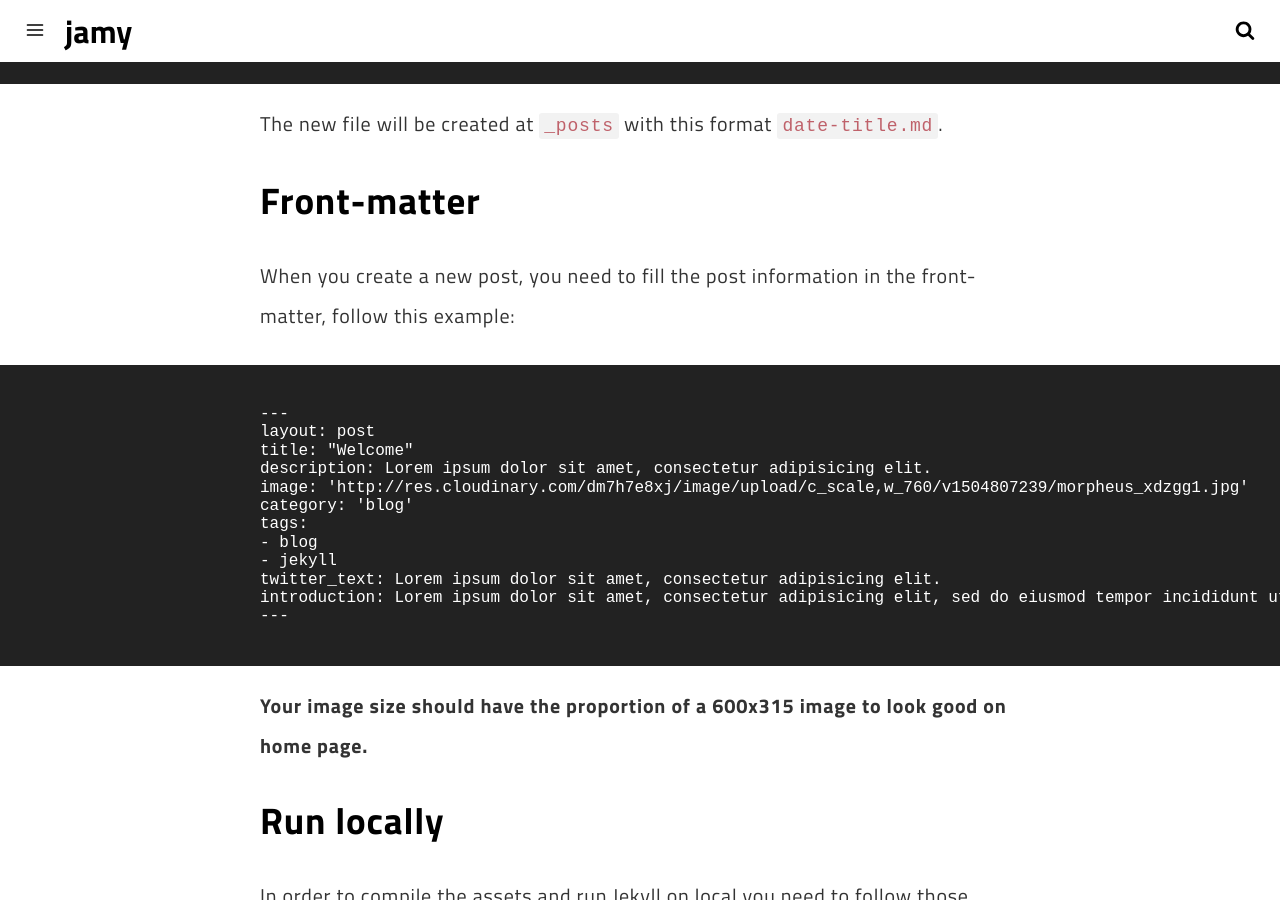
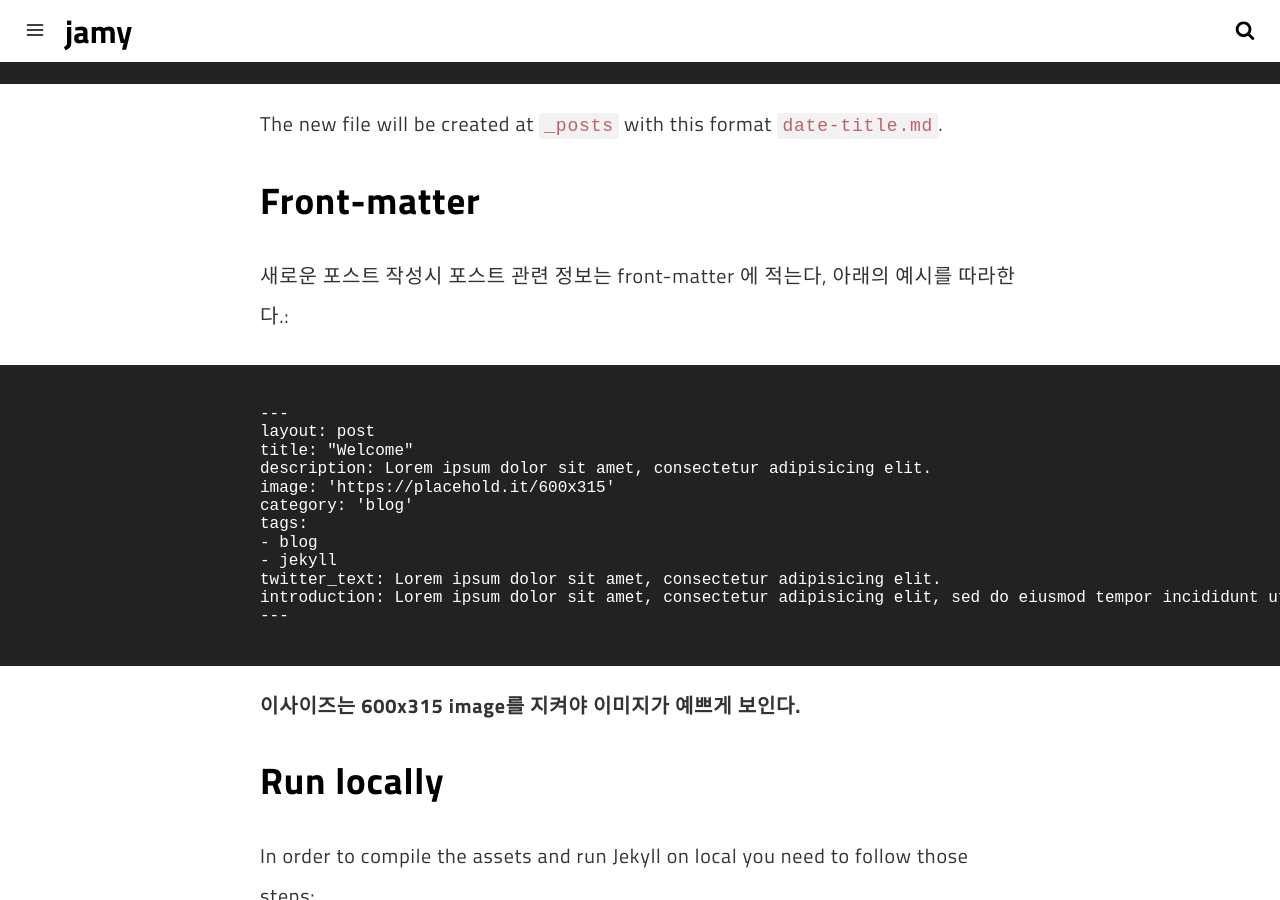
Before and after one commit to crazyjamy/crazyjamy.github.io, a Jekyll site: the page built from Tips.md, in a window 1280 px wide and 900 px high, scrolled down 6781 px. Built offline with Jekyll 4.4.1, drawn with Linux system fonts in a browser that asks for light colours; our own code applies the rules of GitHub Pages for plain Markdown files; some of the changed text lies outside the part shown.

Commit message:
Update Tips.md

````diff
--- a/Tips.md
+++ b/Tips.md
@@ -1,4 +1,4 @@
-## 설정 관련 문서
+## 사이트 설정 관련
 
 아래의 문서에서  사이트 설정이 가능하다.`_config.yml`
 
@@ -28,7 +28,7 @@ medium_username: medium_username
 
 ## 색상 설정 관련
 
-All color variables are in [src/styl/_variables.styl](src/styl/_variables.styl).
+아래의 문서에서  사이트 설정이 가능하다. [src/styl/_variables.styl](src/styl/_variables.styl).
 
 Default colors:
 
@@ -64,14 +64,14 @@ The new file will be created at `_posts` with this format `date-title.md`.
 
 ## Front-matter
 
-When you create a new post, you need to fill the post information in the front-matter, follow this example:
+새로운 포스트 작성시 포스트 관련 정보는 front-matter 에 적는다, 아래의 예시를 따라한다.:
 
 ```
 ---
 layout: post
 title: "Welcome"
 description: Lorem ipsum dolor sit amet, consectetur adipisicing elit.
-image: 'http://res.cloudinary.com/dm7h7e8xj/image/upload/c_scale,w_760/v1504807239/morpheus_xdzgg1.jpg'
+image: 'https://placehold.it/600x315'
 category: 'blog'
 tags:
 - blog
@@ -81,7 +81,7 @@ introduction: Lorem ipsum dolor sit amet, consectetur adipisicing elit, sed do e
 ---
 ```
 
-**Your image size should have the proportion of a 600x315 image to look good on home page.**
+**이사이즈는 600x315 image를 지켜야 이미지가 예쁘게 보인다.**
 
 ## Run locally
 
@@ -281,7 +281,8 @@ Link: [Google](https://google.com, "google link")
 <http://example.com/>
 <address@example.com>
 
-##강조
+##강조 문구 관련
+
 *single asterisks*
 _single underscores_
 **double asterisks**
@@ -302,14 +303,13 @@ __double underscores__
 
 Most of these elements are styled by browsers with few modifications on our part.
 
-## Images
-이미지 테스트 구관입니다.
+## 이미지 관련
 
 ![placeholder](https://placehold.it/800x400 "Large example image")
 ![placeholder](https://placehold.it/400x200 "Medium example image")
 ![placeholder](https://placehold.it/200x200 "Small example image")
 
-## Tables
+## Tables 관련
 
 표 사용 방법 입니다.
 
````
